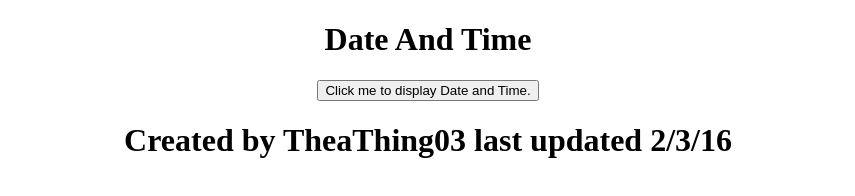
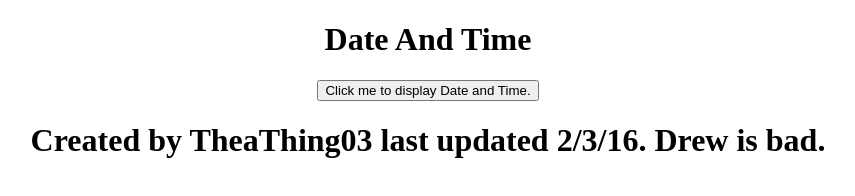
Before and after one commit to TheThing03/time, a plain HTML site: page index.html in a window 1280 px wide. Shown: the whole page, without its empty margins (212-1067 px from the left). Drawn offline with Linux system fonts and the light colour scheme.

Commit message:
Update index.html

```diff
--- a/index.html
+++ b/index.html
@@ -10,7 +10,7 @@ onclick="document.getElementById('demo').innerHTML = Date()">
 Click me to display Date and Time.</button></center>
 
 <center></center><p id="demo"></p></center>
-<center><p><h1>Created by TheaThing03 last updated 2/3/16
+<center><p><h1>Created by TheaThing03 last updated 2/3/16. Drew is bad.
 
 </body>
 </html>
```
